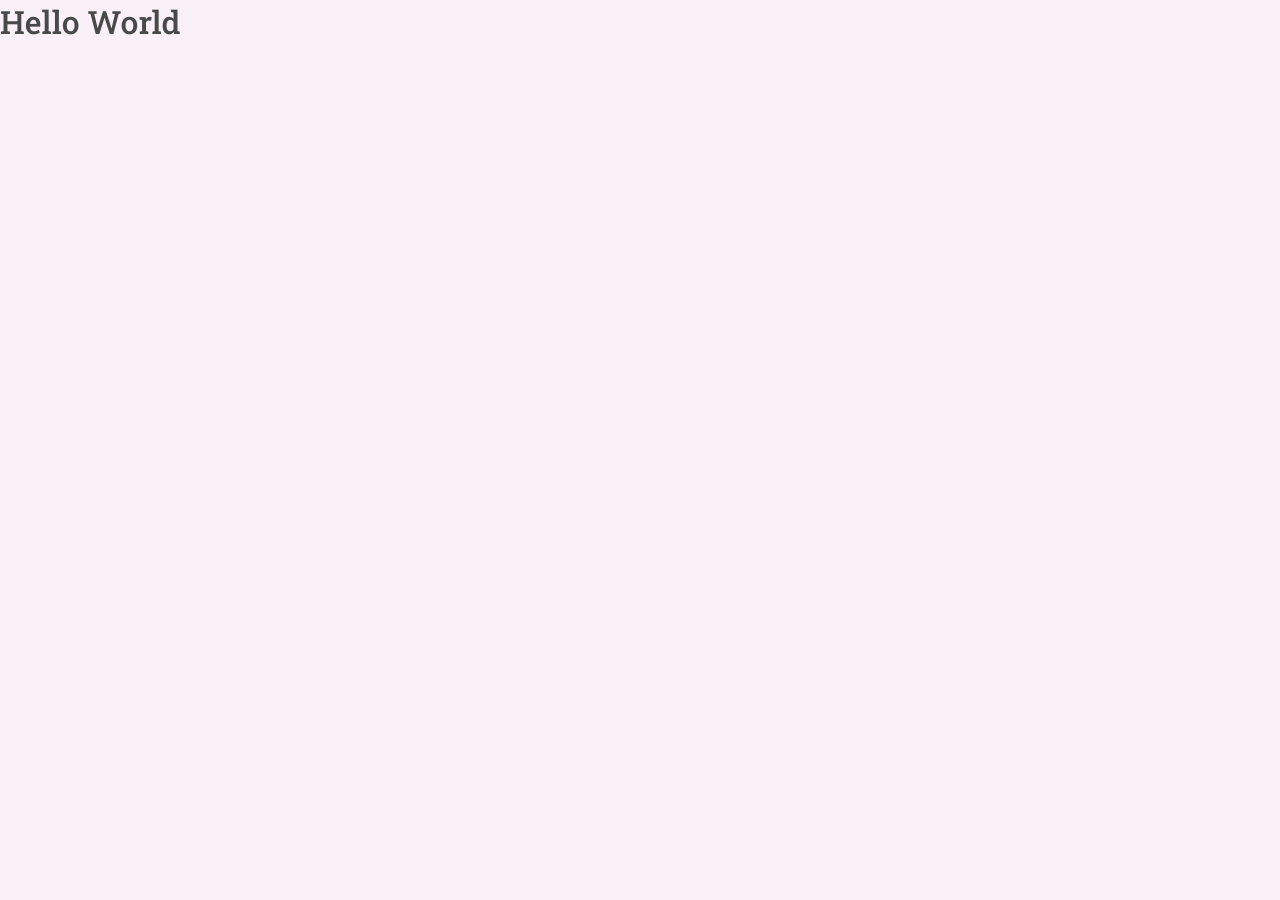
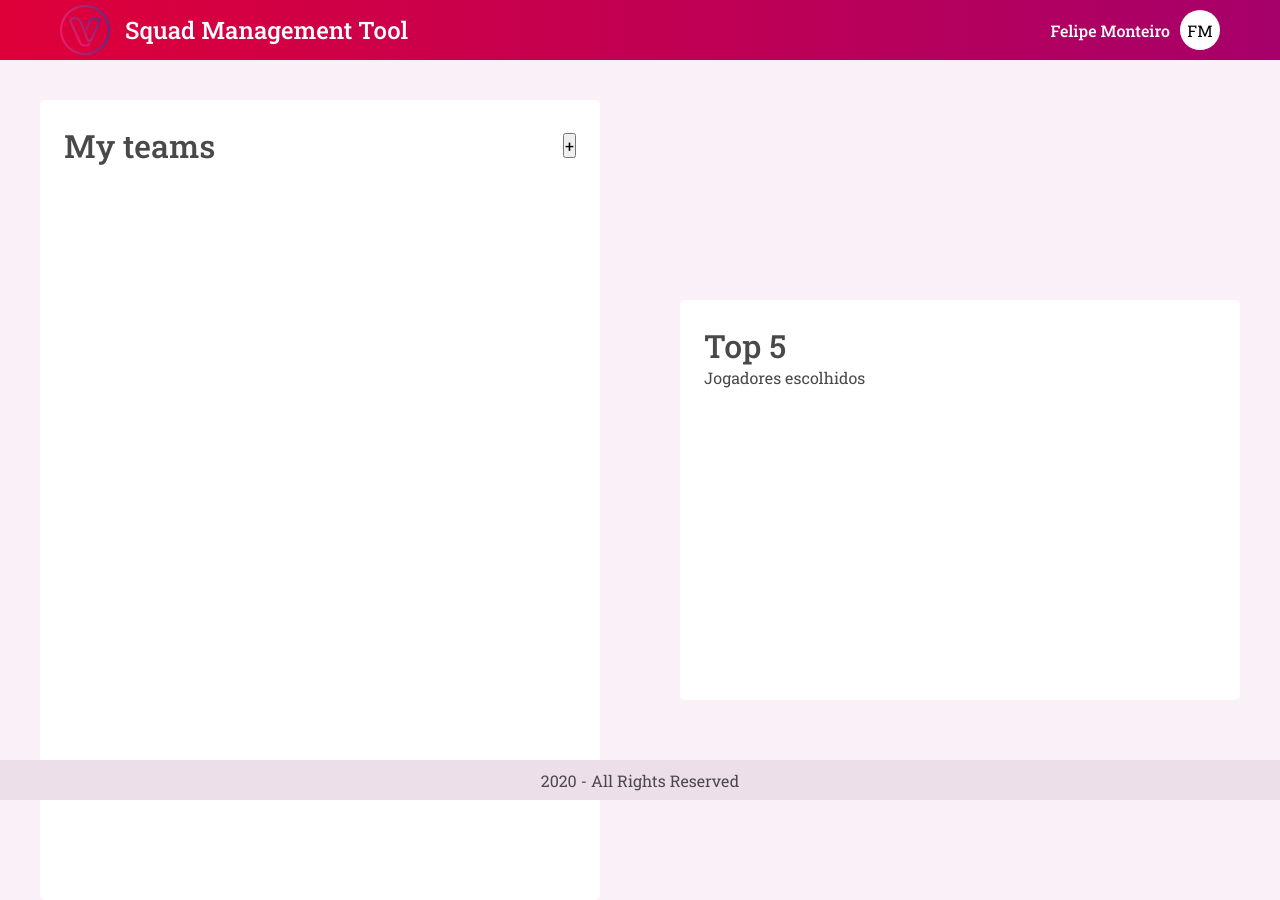
Before and after one commit to felipedeamonteiro/venturus_frontend_test_2020, a React (Create React App) app: page / in a window 1280 px wide. Before the commit the page ends 800 px from the top, so only its background shows below. Built offline with nearby package versions, Linux system fonts and the light colour scheme.

Commit message:
Styling dashboard - wip

```diff
--- a/src/App.tsx
+++ b/src/App.tsx
@@ -1,9 +1,11 @@
 import React from 'react';
 import GlobalStyle from './styles/global';
 
+import MyTeamsDashboard from './pages/MyTeamsDashboard';
+
 const App: React.FC = () => (
   <>
-    <h1>Hello World</h1>
+    <MyTeamsDashboard />
     <GlobalStyle />
   </>
 );
--- /dev/null
+++ b/src/pages/MyTeamsDashboard/index.tsx
@@ -0,0 +1,36 @@
+import React from 'react';
+import logoImg from '../../assets/cropped-favicon_colorido.png';
+
+import { Container, Header, MiddleContainer, Footer } from './styles';
+
+const MyTeamsDashboard: React.FC = () => (
+  <Container>
+    <Header>
+      <div className="left-div">
+        <img src={logoImg} alt="logo-venturus" />
+        <h2>Squad Management Tool</h2>
+      </div>
+      <div className="right-div">
+        <h4>Felipe Monteiro</h4>
+        <div className="user-initials">FM</div>
+      </div>
+    </Header>
+    <MiddleContainer>
+      <div className="right-container">
+        <div>
+          <h1>My teams</h1>
+          <button type="button">+</button>
+        </div>
+      </div>
+      <div className="left-container">
+        <div>
+          <h1>Top 5</h1>
+        </div>
+        <div> Jogadores escolhidos </div>
+      </div>
+    </MiddleContainer>
+    <Footer>2020 - All Rights Reserved</Footer>
+  </Container>
+);
+
+export default MyTeamsDashboard;
--- /dev/null
+++ b/src/pages/MyTeamsDashboard/styles.ts
@@ -0,0 +1,115 @@
+import styled from 'styled-components';
+
+export const Container = styled.div``;
+
+export const Header = styled.header`
+  top: 0;
+  position: fixed;
+  height: 60px;
+  background: linear-gradient(to right, #de0039, #a6006a);
+  width: 100%;
+  display: flex;
+  justify-content: space-between;
+  align-items: center;
+
+  .left-div {
+    display: flex;
+    align-items: center;
+    padding-left: 60px;
+
+    img {
+      width: 50px;
+      height: 50px;
+      color: #fff;
+    }
+
+    h2 {
+      color: #fff;
+      padding-left: 15px;
+    }
+  }
+
+  .right-div {
+    display: flex;
+    align-items: center;
+    padding-right: 60px;
+
+    h4 {
+      color: #fff;
+      padding-right: 10px;
+    }
+
+    .user-initials {
+      clear: left;
+      border: 1px solid transparent;
+      background: #fff;
+      color: #000;
+      width: 40px;
+      height: 40px;
+      line-height: 40px;
+      vertical-align: middle;
+      text-align: center;
+      font-size: 16px;
+      border-radius: 50%;
+      cursor: pointer;
+    }
+  }
+`;
+
+export const MiddleContainer = styled.div`
+  display: flex;
+  justify-content: space-around;
+  align-items: center;
+  margin-top: 50px;
+
+  .right-container {
+    background: #fff;
+    border-radius: 5px;
+    width: 45%;
+    height: 800px;
+    margin: 50px 40px 0;
+    padding: 24px;
+    display: block;
+    text-decoration: none;
+
+    div {
+      display: flex;
+      justify-content: space-between;
+      align-items: center;
+    }
+  }
+
+  .left-container {
+    background: #fff;
+    border-radius: 5px;
+    width: 45%;
+    height: 400px;
+    margin: 50px 40px 0;
+    padding: 24px;
+    display: block;
+    text-decoration: none;
+
+    div {
+      display: flex;
+      justify-content: space-between;
+      align-items: center;
+    }
+  }
+`;
+
+export const RightContainer = styled.div``;
+
+export const Top5 = styled.div``;
+
+export const PickedPlayers = styled.div``;
+
+export const Footer = styled.footer`
+  height: 40px;
+  background: #eddfe9;
+  width: 100%;
+  display: flex;
+  justify-content: center;
+  align-items: center;
+  position: fixed;
+  bottom: 0;
+`;
```
Also changed, not shown: src/assets/cropped-favicon_colorido.png (added), src/assets/venturus.jpg (added).
